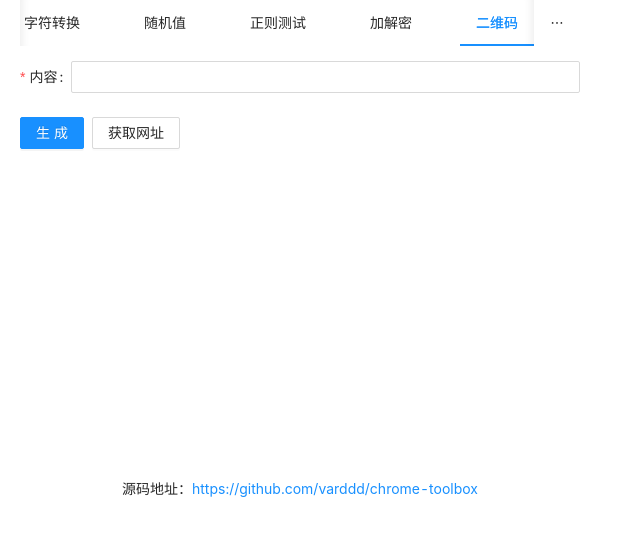
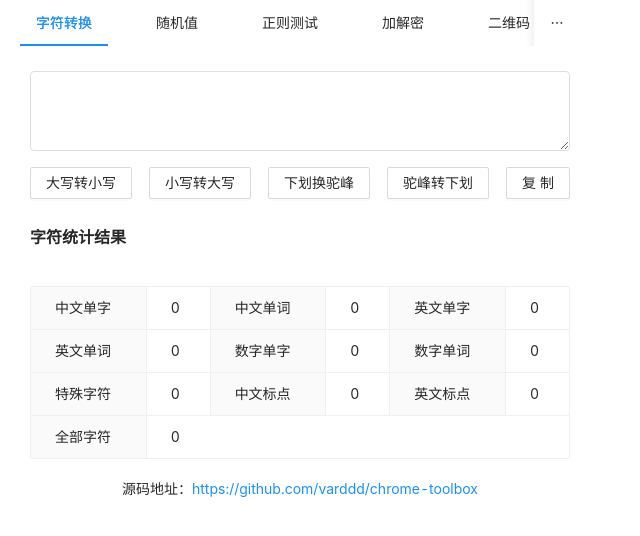
Before and after one commit to zhoubangfu/chrome-toolbox, a React (Create React App) app: page / in a window 1280 px wide. Shown: the top 536 px of the page, without its empty margins (0-640 px from the left). Built offline with nearby package versions, Linux system fonts and the light colour scheme.

Commit message:
回调默认tab

```diff
--- a/src/index.tsx
+++ b/src/index.tsx
@@ -14,7 +14,7 @@ import './styles/global.scss'
 
 ReactDOM.render(
   <>
-    <Tabs defaultActiveKey="5">
+    <Tabs defaultActiveKey="1">
       <Tabs.TabPane tab="字符转换" key="1">
         <StrTools />
       </Tabs.TabPane>
```
